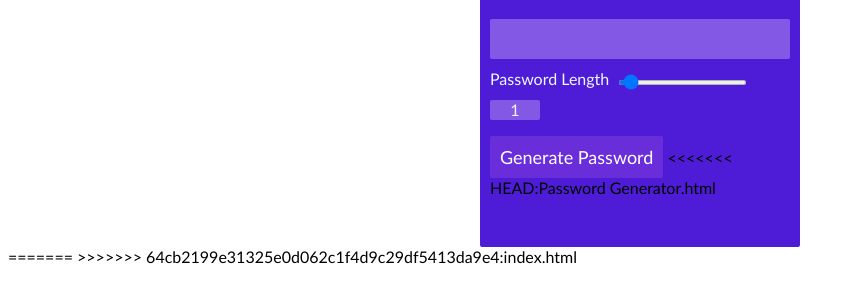
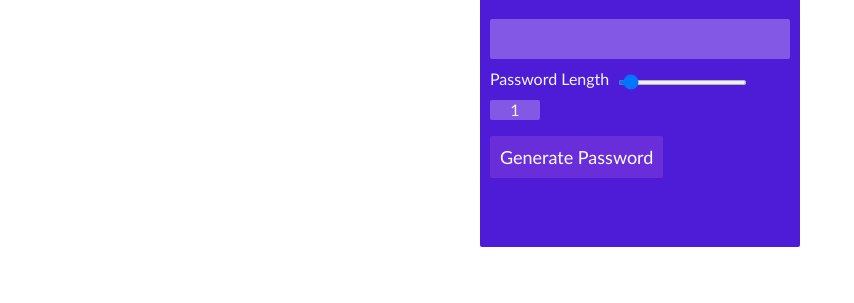
Before and after one commit to TrusharthPawar/Password-Generator, a plain HTML site: page index.html in a window 1280 px wide. Shown: the part 81-384 px from the top of the page, without its empty margins (0-854 px from the left). Drawn offline with Linux system fonts and the light colour scheme.

Commit message:
confit removed

```diff
--- a/index.html
+++ b/index.html
@@ -17,14 +17,8 @@
             <p id="value"></p>
         </div>
         <button class="btn" onclick="Random()">Generate Password</button>
-<<<<<<< HEAD:Password Generator.html
     </div>
 
     <script src="script.js"></script>
-=======
-    </div>
-    <script src="script.js"></script>
-
->>>>>>> 64cb2199e31325e0d062c1f4d9c29df5413da9e4:index.html
 </body>
 </html>
```
